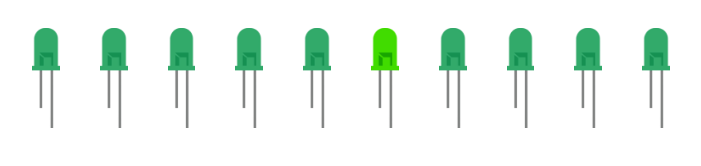
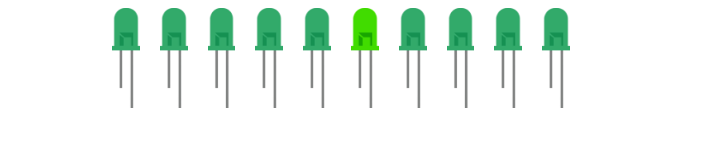
Before and after one commit to Filipdominik/Unfold23LEDAnimation, a plain HTML site: page index.html in a window 1280 px wide. Shown: the whole page, without its empty margins (289-990 px from the left). Drawn offline with Linux system fonts and the light colour scheme.

Commit message:
changed margin to right

```diff
--- a/index.html
+++ b/index.html
@@ -47,16 +47,16 @@
         overflow: hidden;
         justify-content: center;">
         <!--10 led, each time the same image (led_off.png), each with a unqiue ID-->
-        <img id="led1" class="ON" src="https://raw.githubusercontent.com/Filipdominik/Unfold23LEDAnimation/main/led_on.png" style="height: 100px;margin: 20px;">
-        <img id="led2" src="https://raw.githubusercontent.com/Filipdominik/Unfold23LEDAnimation/main/led_off.png" style="height: 100px;margin: 20px;">
-        <img id="led3" src="https://raw.githubusercontent.com/Filipdominik/Unfold23LEDAnimation/main/led_off.png" style="height: 100px;margin: 20px;">
-        <img id="led4" src="https://raw.githubusercontent.com/Filipdominik/Unfold23LEDAnimation/main/led_off.png" style="height: 100px;margin: 20px;">
-        <img id="led5" src="https://raw.githubusercontent.com/Filipdominik/Unfold23LEDAnimation/main/led_off.png" style="height: 100px;margin: 20px;">
-        <img id="led6" src="https://raw.githubusercontent.com/Filipdominik/Unfold23LEDAnimation/main/led_off.png" style="height: 100px;margin: 20px;">
-        <img id="led7" src="https://raw.githubusercontent.com/Filipdominik/Unfold23LEDAnimation/main/led_off.png" style="height: 100px;margin: 20px;">
-        <img id="led8" src="https://raw.githubusercontent.com/Filipdominik/Unfold23LEDAnimation/main/led_off.png" style="height: 100px;margin: 20px;">
-        <img id="led9" src="https://raw.githubusercontent.com/Filipdominik/Unfold23LEDAnimation/main/led_off.png" style="height: 100px;margin: 20px;">
-        <img id="led10" src="https://raw.githubusercontent.com/Filipdominik/Unfold23LEDAnimation/main/led_off.png" style="height: 100px;margin: 20px;">
+        <img id="led1" class="ON" src="https://raw.githubusercontent.com/Filipdominik/Unfold23LEDAnimation/main/led_on.png" style="height: 100px;margin-right: 20px;">
+        <img id="led2" src="https://raw.githubusercontent.com/Filipdominik/Unfold23LEDAnimation/main/led_off.png" style="height: 100px;margin-right: 20px;">
+        <img id="led3" src="https://raw.githubusercontent.com/Filipdominik/Unfold23LEDAnimation/main/led_off.png" style="height: 100px;margin-right: 20px;">
+        <img id="led4" src="https://raw.githubusercontent.com/Filipdominik/Unfold23LEDAnimation/main/led_off.png" style="height: 100px;margin-right: 20px;">
+        <img id="led5" src="https://raw.githubusercontent.com/Filipdominik/Unfold23LEDAnimation/main/led_off.png" style="height: 100px;margin-right: 20px;">
+        <img id="led6" src="https://raw.githubusercontent.com/Filipdominik/Unfold23LEDAnimation/main/led_off.png" style="height: 100px;margin-right: 20px;">
+        <img id="led7" src="https://raw.githubusercontent.com/Filipdominik/Unfold23LEDAnimation/main/led_off.png" style="height: 100px;margin-right: 20px;">
+        <img id="led8" src="https://raw.githubusercontent.com/Filipdominik/Unfold23LEDAnimation/main/led_off.png" style="height: 100px;margin-right: 20px;">
+        <img id="led9" src="https://raw.githubusercontent.com/Filipdominik/Unfold23LEDAnimation/main/led_off.png" style="height: 100px;margin-right: 20px;">
+        <img id="led10" src="https://raw.githubusercontent.com/Filipdominik/Unfold23LEDAnimation/main/led_off.png" style="height: 100px;margin-right: 20px;">
     </div>
 </body>
 
```
